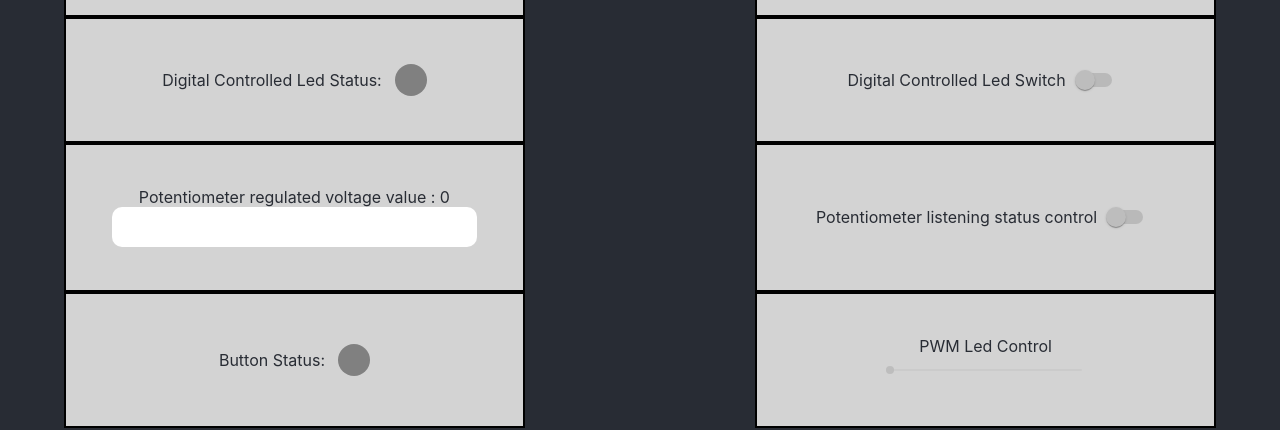
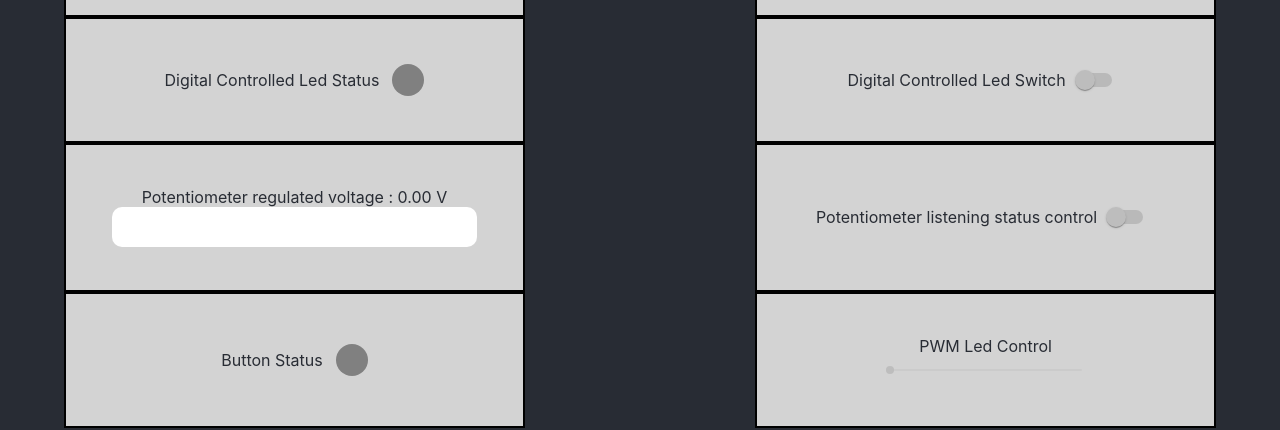
Before and after one commit to JohnnyHandy/TCC-Client, a React (Create React App) app: page / in a window 1280 px wide. Shown: the part 252-682 px from the top of the page. Built offline with nearby package versions, Linux system fonts and the light colour scheme; no server answers.

Commit message:
changed some labels

```diff
--- a/src/App.js
+++ b/src/App.js
@@ -140,7 +140,7 @@ function App() {
           </RectContainer>
           <RectContainer>
             <span>
-              Digital Controlled Led Status: {ledStatus}
+              Digital Controlled Led Status
             </span>
             <StatusComponent value={ledStatus} />
           </RectContainer>
@@ -155,7 +155,7 @@ function App() {
             />
           </RectContainer>
           <RectContainer flexDirection={`column`} >
-            <span>Potentiometer regulated voltage value : {potStatus}</span>
+            <span>Potentiometer regulated voltage : {(potStatus* 3.3/1023).toFixed(2)} V</span>
             <PotStatusComponent level={potStatus} />
           </RectContainer>
           <RectContainer>
@@ -168,14 +168,14 @@ function App() {
           </RectContainer>
           <RectContainer>
             <span>
-              Button Status:
+              Button Status
             </span>
             <StatusComponent value={buttonStatus} />
           </RectContainer>
           <RectContainer flexDirection={`column`} >
             <span> PWM Led Control </span>
               <Slider
-                disabled={!espConnectionStatus || !socketStatus}
+                disabled={!espConnectionStatus || !socketStatus || potMode}
                 min={0}
                 max={100}
                 onChange={(_, value) => dimLed(value)}
```
